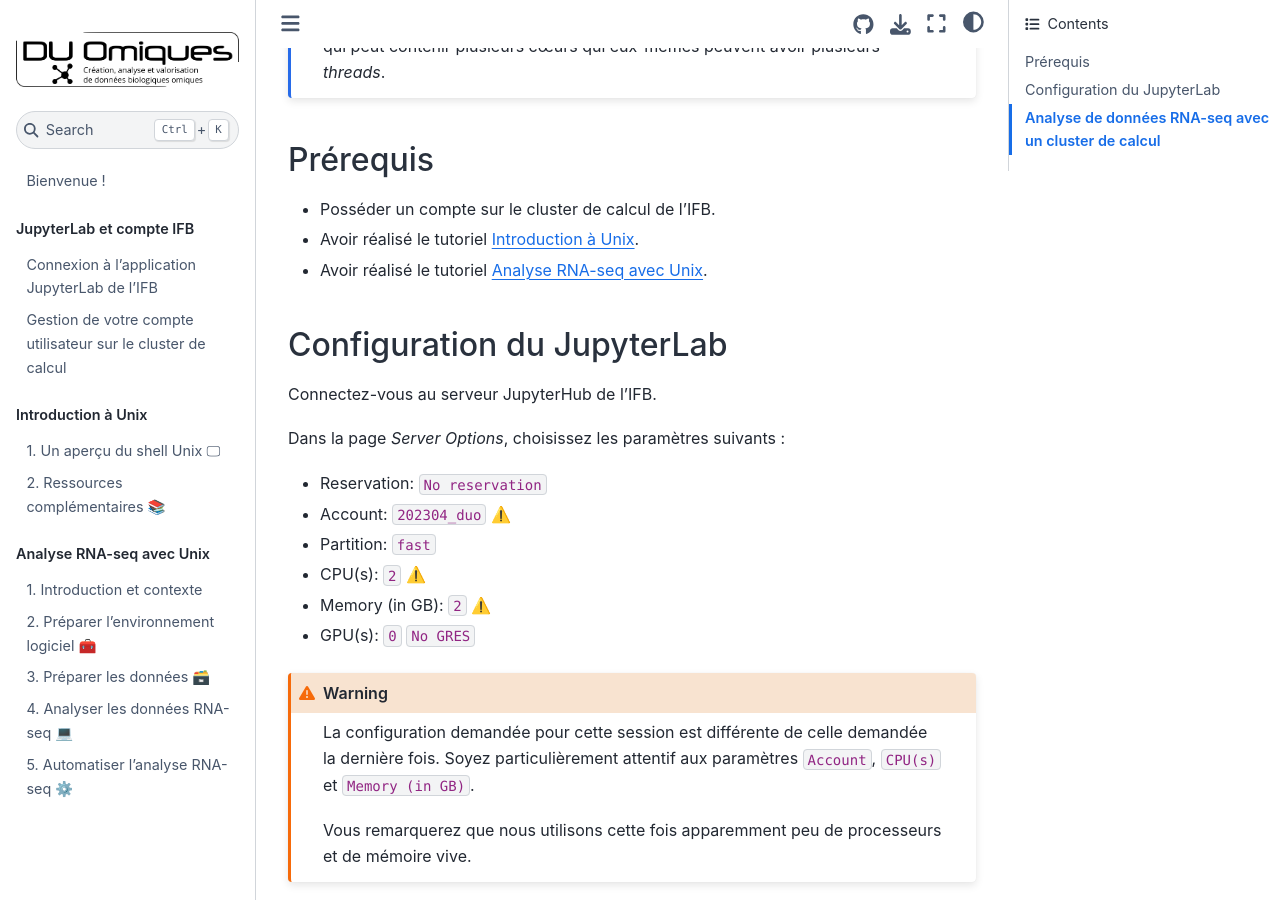
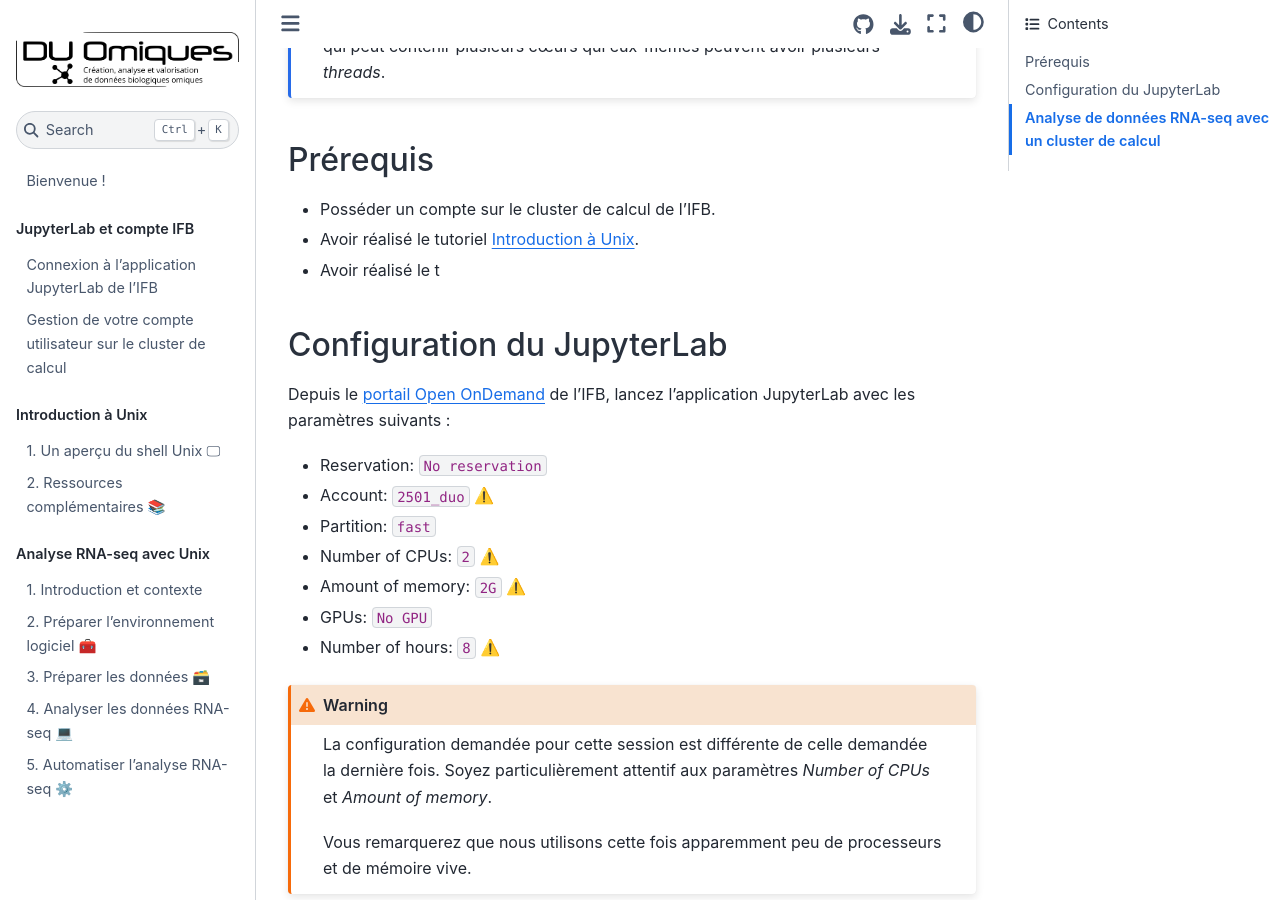
Before and after one commit to pierrepo/unix-tutorial, a Jupyter Book: the page built from content/tuto3/0_intro.md, in a window 1280 px wide and 900 px high, scrolled down 611 px. Built offline with Jupyter Book 1.0.4 settings and Sphinx 7.4.7 and the Sphinx Book theme 1.1.4, drawn with Linux system fonts in a browser that asks for light colours; some of the changed text lies outside the part shown.

Commit message:
Update session ressources

````diff
--- a/content/tuto3/0_intro.md
+++ b/content/tuto3/0_intro.md
@@ -16,22 +16,23 @@ Dans ce tutoriel, les termes « processeur » (ou *Central Processing Unit*, CPU
 
 - Posséder un compte sur le cluster de calcul de l'IFB.
 - Avoir réalisé le tutoriel [Introduction à Unix](../tuto1/tutorial.md).
-- Avoir réalisé le tutoriel [Analyse RNA-seq avec Unix](../tuto2/0_intro.md).
+- Avoir réalisé le t
+
 
 ## Configuration du JupyterLab
 
-Connectez-vous au serveur JupyterHub de l'IFB.
+ Depuis le <a href="https://ondemand.cluster.france-bioinformatique.fr/" target="_blank">portail Open OnDemand</a> de l'IFB, lancez l'application JupyterLab avec les paramètres suivants :
 
-Dans la page *Server Options*, choisissez les paramètres suivants :
 - Reservation: `No reservation`
-- Account: `202304_duo`  ⚠️
+- Account: `2501_duo` ⚠️
 - Partition: `fast`
-- CPU(s): `2`  ⚠️
-- Memory (in GB): `2`  ⚠️
-- GPU(s): `0` `No GRES`
+- Number of CPUs: `2` ⚠️
+- Amount of memory: `2G` ⚠️
+- GPUs: `No GPU`
+- Number of hours: `8` ⚠️
 
 ```{warning}
-La configuration demandée pour cette session est différente de celle demandée la dernière fois. Soyez particulièrement attentif aux paramètres `Account`, `CPU(s)` et `Memory (in GB)`.
+La configuration demandée pour cette session est différente de celle demandée la dernière fois. Soyez particulièrement attentif aux paramètres *Number of CPUs* et *Amount of memory*.
 
 Vous remarquerez que nous utilisons cette fois apparemment peu de processeurs et de mémoire vive.
 ```
````
Also changed, not shown: other parts of content/tuto3/0_intro.md (+1 -1 lines), content/tuto2/0_intro.md (+1 -1 lines).
